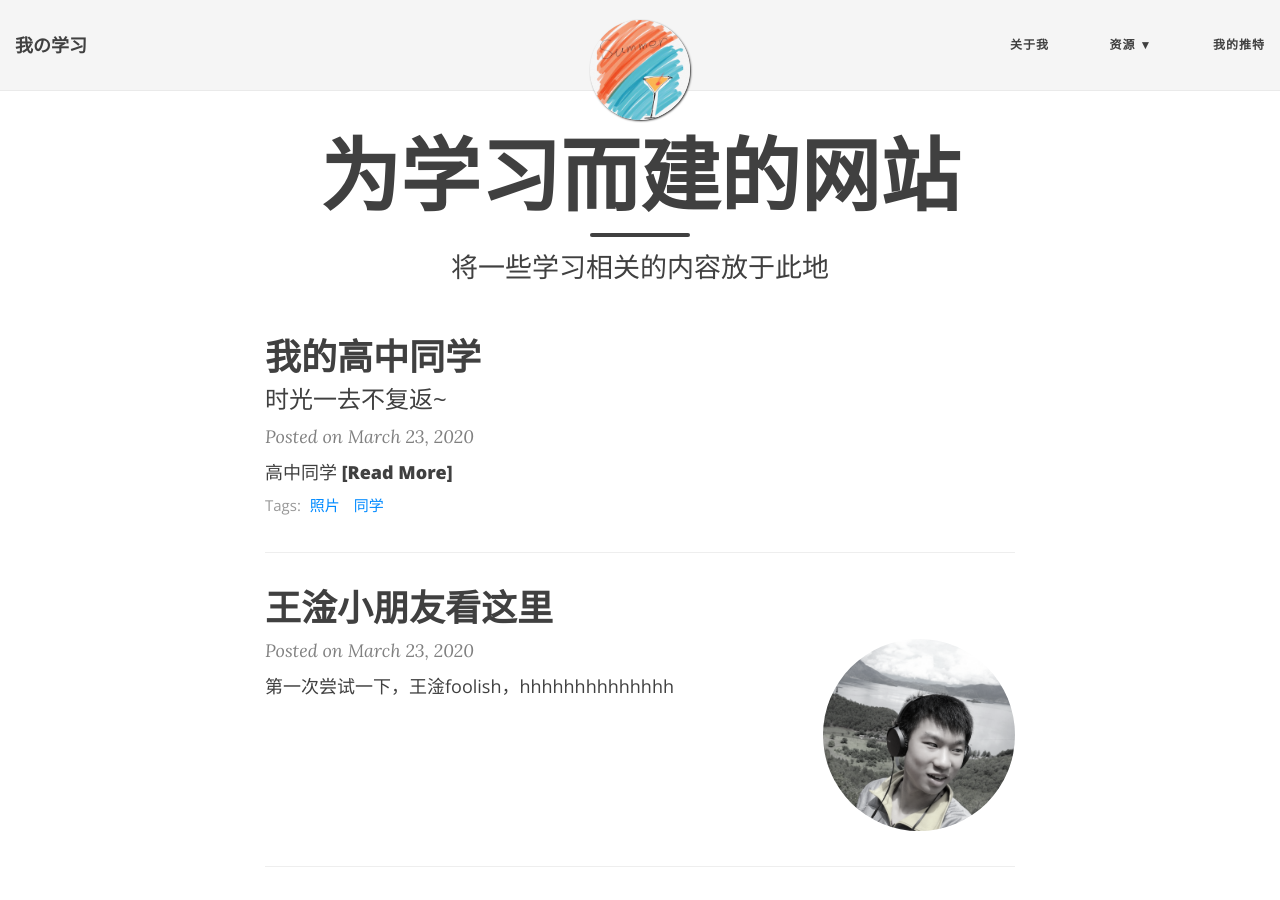
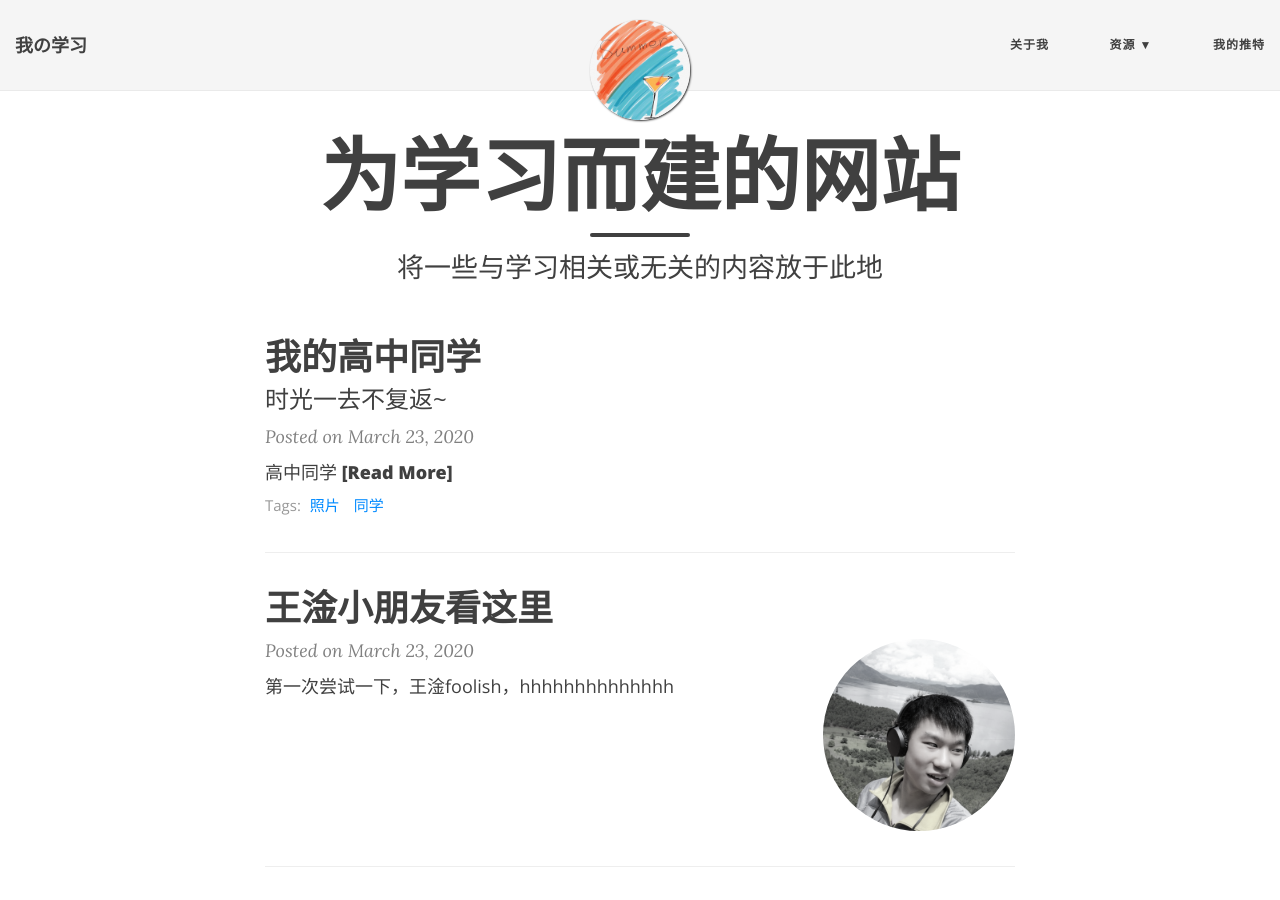
Before and after one commit to SimonTao0831/SimonTao0831.github.io, a Jekyll site: the page built from index.html, in a window 1280 px wide and 900 px high. Built offline with Jekyll 4.4.1, drawn with Linux system fonts in a browser that asks for light colours; nearby versions of some CDN libraries; the list of posts is cut into pages by our own code.

Commit message:
Update index.html

```diff
--- a/index.html
+++ b/index.html
@@ -1,7 +1,7 @@
 ---
 layout: page
 title: 为学习而建的网站
-subtitle: 将一些学习相关的内容放于此地
+subtitle: 将一些与学习相关或无关的内容放于此地
 use-site-title: true
 ---
 
```
